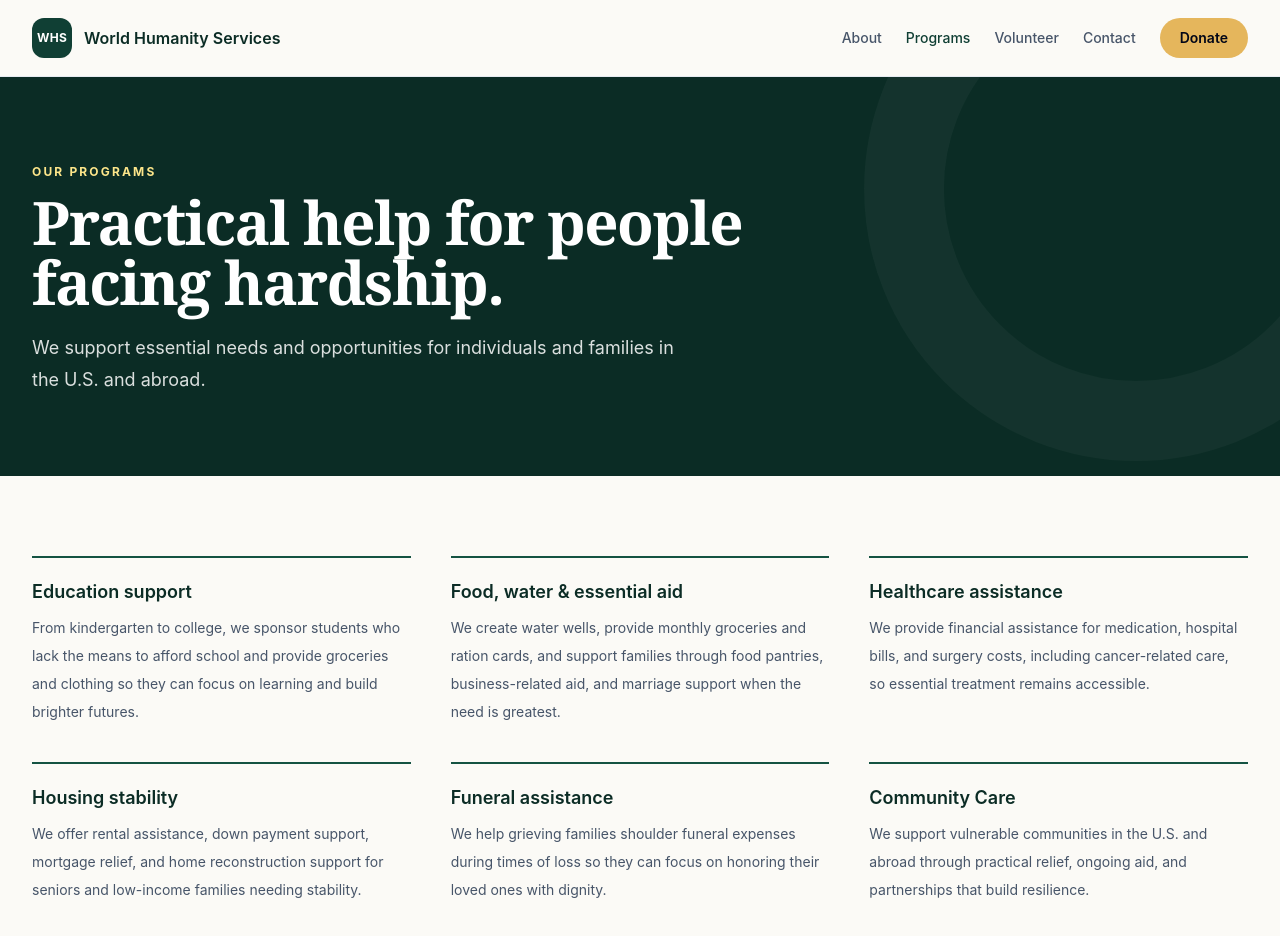
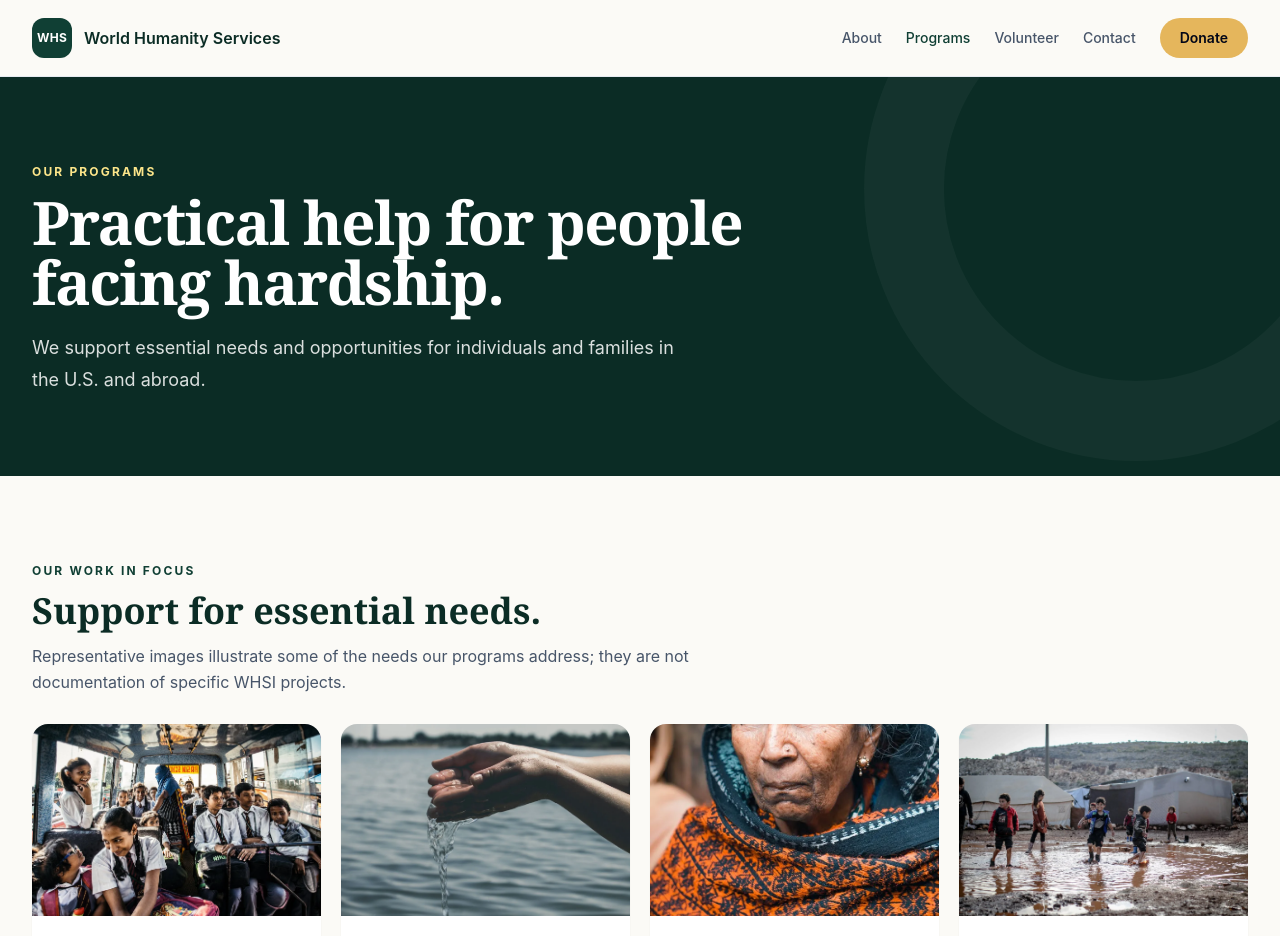
Before and after one commit to shaque68/WHSI, a Next.js app: page /programs in a window 1280 px wide. Shown: the top 936 px of the page. Built offline with nearby package versions, Linux system fonts and the light colour scheme.

Commit message:
more images

```diff
--- a/app/about/page.js
+++ b/app/about/page.js
@@ -1,3 +1,4 @@
+import Image from 'next/image';
 import SiteFooter from '../components/SiteFooter';
 import SiteHeader from '../components/SiteHeader';
 import PageIntro from '../components/PageIntro';
@@ -55,6 +56,23 @@ export default function AboutPage() {
             </div>
           </div>
         </section>
+        <section className="pb-14 sm:pb-16 lg:pb-20">
+          <div className="container-shell">
+            <figure className="relative overflow-hidden rounded-3xl">
+              <Image
+                src="/images/programs/community-support.webp"
+                alt="A woman standing among temporary shelters in a community"
+                width={1280}
+                height={853}
+                unoptimized
+                className="h-72 w-full object-cover sm:h-[26rem]"
+              />
+              <figcaption className="absolute inset-x-0 bottom-0 bg-gradient-to-t from-brand-950/90 to-transparent px-6 pb-6 pt-16 text-sm text-white sm:px-8 sm:pb-8">
+                Representative imagery of the communities our work seeks to support.
+              </figcaption>
+            </figure>
+          </div>
+        </section>
         <section className="border-y border-brand-900/5 bg-[#f1f3ec] py-14 sm:py-16">
           <div className="container-shell">
             <div className="max-w-2xl">
--- a/app/page.js
+++ b/app/page.js
@@ -17,38 +17,6 @@ const featuredImages = [
     description: 'Providing clean water and practical help for everyday needs.',
     src: '/images/programs/water-support.webp',
     alt: 'Hands collecting water above a body of water',
-    width: 1280,
-    height: 853,
-  },
-  {
-    title: 'Food assistance',
-    description: 'Standing with families as they work toward greater stability.',
-    src: '/images/programs/food-assistance.webp',
-    alt: 'An older woman holding a bowl',
-    width: 700,
-    height: 1050,
-  },
-  {
-    title: 'Learning support',
-    description: 'Helping young people access the tools and support to learn.',
-    src: '/images/programs/learning-support.webp',
-    alt: 'An educator working with students gathered around a table',
-    width: 700,
-    height: 1050,
-  },
-  {
-    title: 'Education access',
-    description: 'Opening pathways to classrooms and new opportunities.',
-    src: '/images/programs/education-access.webp',
-    alt: 'Students riding together on a school bus',
-    width: 1280,
-    height: 793,
-  },
-  {
-    title: 'Financial assistance',
-    description: 'Providing practical financial support when families need it.',
-    src: '/images/programs/financial-assistance.webp',
-    alt: 'Hands holding coins',
     width: 1280,
     height: 853,
   },
@@ -153,7 +121,7 @@ export default function HomePage() {
                 These representative images illustrate the kinds of needs our programs address.
               </p>
             </div>
-            <div className="mt-8 grid gap-5 sm:grid-cols-2 xl:grid-cols-4">
+            <div className="mt-8 grid gap-5 md:grid-cols-3">
               {featuredImages.map((image) => (
                 <article key={image.src} className="overflow-hidden rounded-2xl bg-white shadow-sm">
                   <Image
--- a/app/programs/page.js
+++ b/app/programs/page.js
@@ -1,3 +1,4 @@
+import Image from 'next/image';
 import SiteFooter from '../components/SiteFooter';
 import SiteHeader from '../components/SiteHeader';
 import PageIntro from '../components/PageIntro';
@@ -22,6 +23,63 @@ export default function ProgramsPage() {
         />
         <section className="section-shell">
           <div className="container-shell">
+            <div className="mb-10">
+              <div className="max-w-2xl">
+                <p className="eyebrow">Our work in focus</p>
+                <h2 className="font-display text-3xl font-semibold text-brand-900 sm:text-4xl">
+                  Support for essential needs.
+                </h2>
+                <p className="mt-3 text-slate-600">
+                  Representative images illustrate some of the needs our programs address; they are not documentation of specific WHSI projects.
+                </p>
+              </div>
+              <div className="mt-7 grid gap-5 sm:grid-cols-2 lg:grid-cols-4">
+                <figure className="overflow-hidden rounded-2xl bg-white shadow-sm">
+                  <Image
+                    src="/images/programs/education-access.webp"
+                    alt="Students riding together on a school bus"
+                    width={1280}
+                    height={793}
+                    unoptimized
+                    className="h-48 w-full object-cover"
+                  />
+                  <figcaption className="p-4 font-semibold text-brand-900">Education</figcaption>
+                </figure>
+                <figure className="overflow-hidden rounded-2xl bg-white shadow-sm">
+                  <Image
+                    src="/images/programs/water-support.webp"
+                    alt="Hands collecting water above a body of water"
+                    width={1280}
+                    height={853}
+                    unoptimized
+                    className="h-48 w-full object-cover"
+                  />
+                  <figcaption className="p-4 font-semibold text-brand-900">Clean water</figcaption>
+                </figure>
+                <figure className="overflow-hidden rounded-2xl bg-white shadow-sm">
+                  <Image
+                    src="/images/programs/food-assistance.webp"
+                    alt="An older woman holding a bowl"
+                    width={700}
+                    height={1050}
+                    unoptimized
+                    className="h-48 w-full object-cover"
+                  />
+                  <figcaption className="p-4 font-semibold text-brand-900">Food assistance</figcaption>
+                </figure>
+                <figure className="overflow-hidden rounded-2xl bg-white shadow-sm">
+                  <Image
+                    src="/images/programs/community-relief.webp"
+                    alt="People walking through a flooded residential area"
+                    width={1280}
+                    height={853}
+                    unoptimized
+                    className="h-48 w-full object-cover"
+                  />
+                  <figcaption className="p-4 font-semibold text-brand-900">Community care</figcaption>
+                </figure>
+              </div>
+            </div>
             <div className="grid gap-x-10 gap-y-9 md:grid-cols-2 lg:grid-cols-3">
               {programs.map((program) => (
                 <article key={program.title} className="border-t-2 border-brand-500 pt-5">
```
